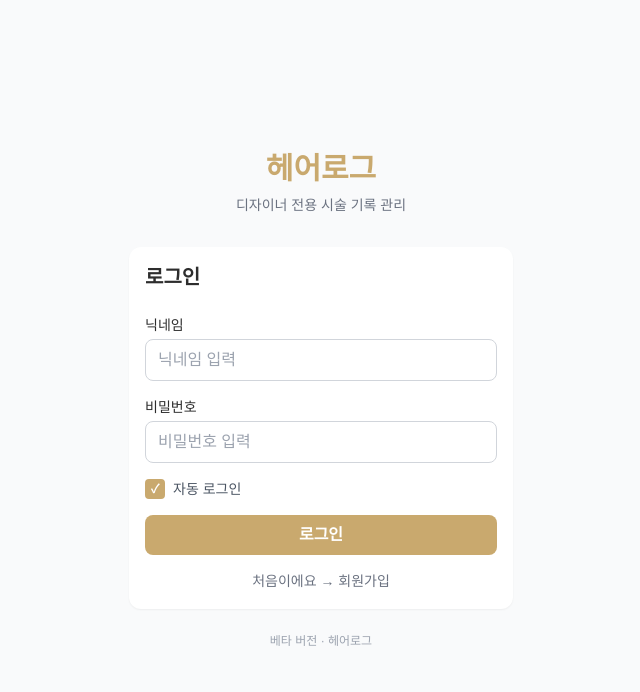
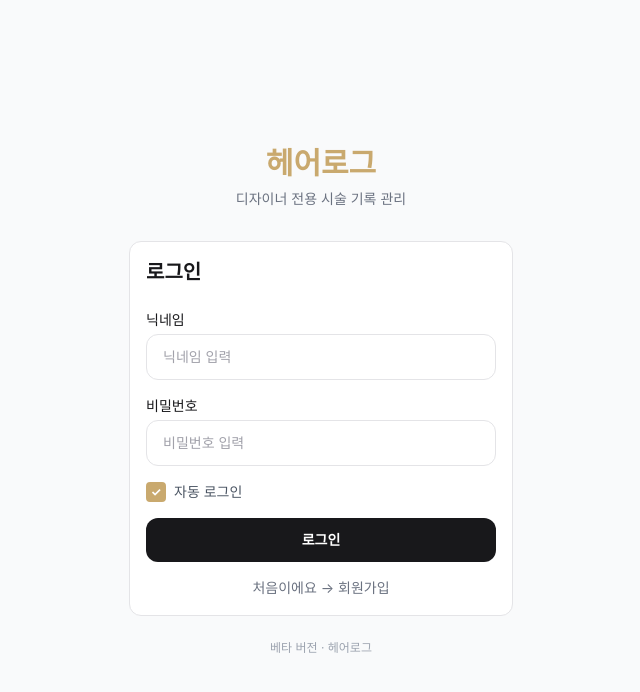
Before and after one commit to hairlog/hairlog-beta, a Next.js app: page / in a window 1280 px wide. Shown: the top 692 px of the page, without its empty margins (319-959 px from the left). Built offline with nearby package versions, Linux system fonts and the light colour scheme.

Commit message:
Update globals.css

```diff
--- a/styles/globals.css
+++ b/styles/globals.css
@@ -6,26 +6,45 @@
   box-sizing: border-box;
   margin: 0;
   padding: 0;
+  -webkit-tap-highlight-color: transparent;
 }
 
 body {
-  font-family: 'Apple SD Gothic Neo', 'Noto Sans KR', sans-serif;
-  background-color: #F8F8F8;
-  color: #2D2D2D;
+  font-family: 'Apple SD Gothic Neo', 'Noto Sans KR', -apple-system, BlinkMacSystemFont, sans-serif;
+  background-color: #FFFFFF;
+  color: #18181B;
+  -webkit-font-smoothing: antialiased;
 }
 
 .btn-primary {
-  @apply bg-accent text-white px-4 py-2 rounded-lg font-semibold hover:opacity-90 transition;
+  @apply bg-[#18181B] text-white px-4 py-3 rounded-xl text-sm font-semibold
+         hover:bg-zinc-800 active:scale-[0.99] transition-all cursor-pointer
+         disabled:opacity-40 disabled:cursor-not-allowed;
+}
+
+.btn-brand {
+  @apply bg-[#B37346] text-white px-4 py-3 rounded-xl text-sm font-semibold
+         hover:bg-[#9A6238] active:scale-[0.99] transition-all cursor-pointer
+         disabled:opacity-40 disabled:cursor-not-allowed;
 }
 
 .btn-secondary {
-  @apply bg-white border border-gray-300 text-gray-700 px-4 py-2 rounded-lg font-semibold hover:bg-gray-50 transition;
+  @apply bg-white border border-zinc-200 text-zinc-700 px-4 py-3 rounded-xl text-sm font-semibold
+         hover:bg-zinc-50 active:scale-[0.99] transition-all cursor-pointer;
 }
 
 .input {
-  @apply w-full border border-gray-300 rounded-lg px-3 py-2 focus:outline-none focus:border-accent;
+  @apply w-full bg-white border border-zinc-200 rounded-xl px-4 py-3 text-sm
+         focus:outline-none focus:border-zinc-400 transition-colors
+         font-medium placeholder:text-zinc-400 placeholder:font-normal;
 }
 
 .card {
-  @apply bg-white rounded-xl shadow-sm p-4;
+  @apply bg-white border border-zinc-200 rounded-xl p-4;
 }
+
+.badge-green { @apply bg-emerald-50 text-emerald-700 text-[10px] font-semibold px-2 py-0.5 rounded-full; }
+.badge-yellow { @apply bg-amber-50 text-amber-700 text-[10px] font-semibold px-2 py-0.5 rounded-full; }
+.badge-red { @apply bg-red-50 text-red-600 text-[10px] font-semibold px-2 py-0.5 rounded-full; }
+.badge-gray { @apply bg-zinc-100 text-zinc-500 text-[10px] font-semibold px-2 py-0.5 rounded-full; }
+.badge-brown { @apply bg-[#F5EDE4] text-[#B37346] text-[10px] font-semibold px-2 py-0.5 rounded-full; }
```
